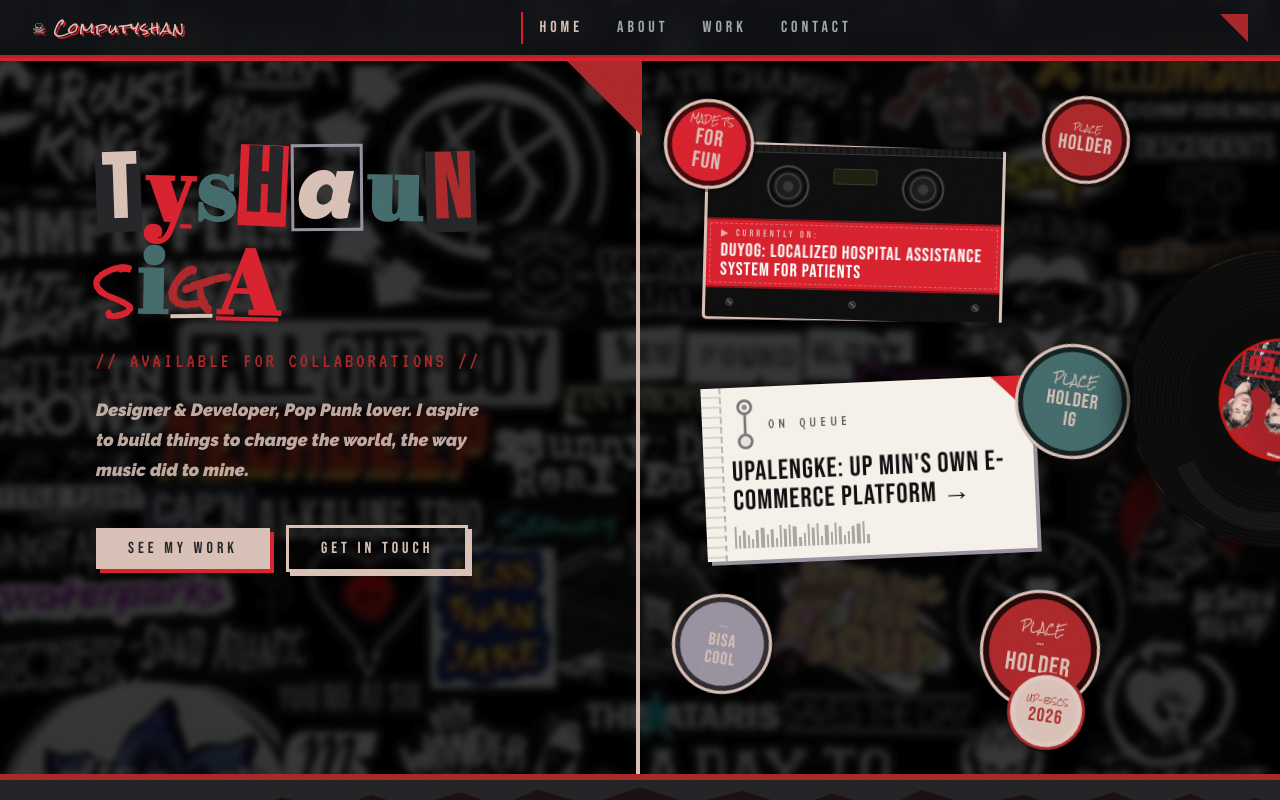
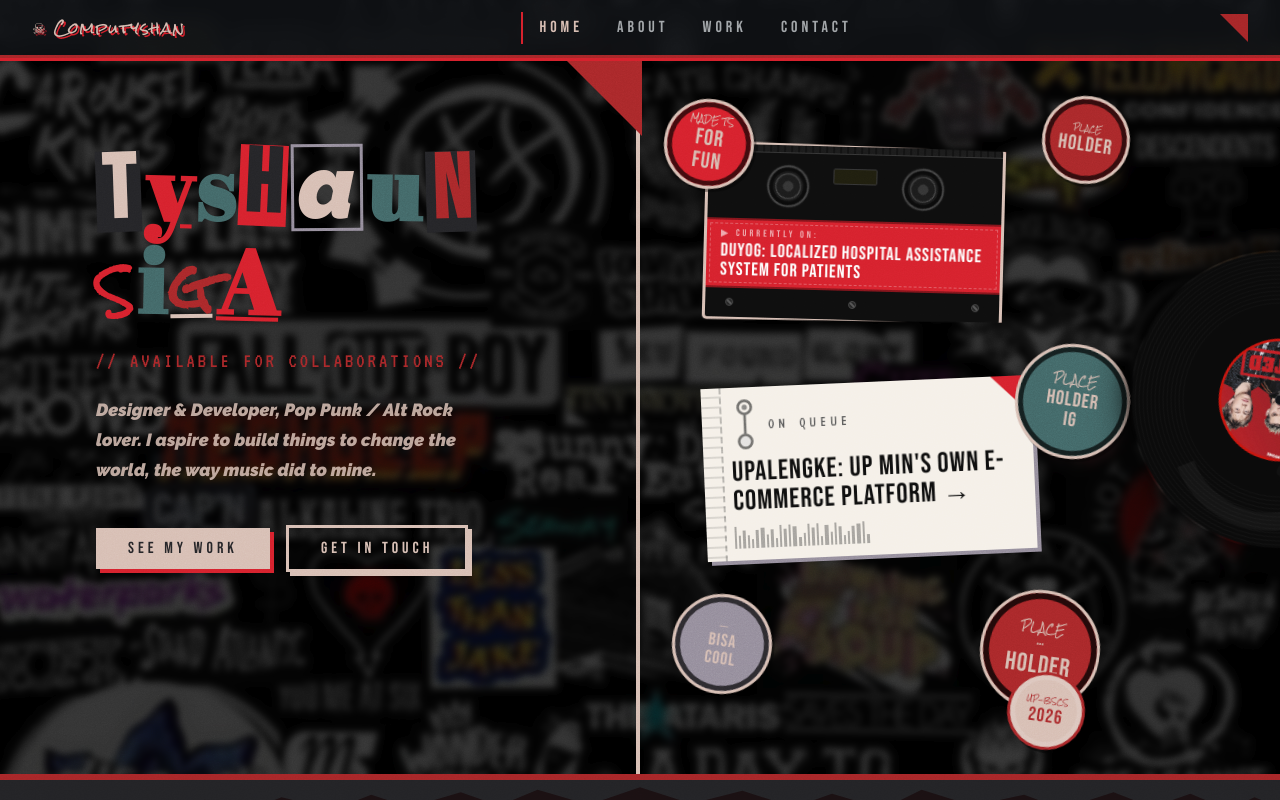
Before and after one commit to Computyshan/Sigga_Portfolio_2026, a website: page Computyshan.html in a window 1280 px wide. Shown: the top 800 px of the page. Drawn offline with Linux system fonts and the light colour scheme; files whose address does not match are found by name.

Commit message:
added new to desciption

```diff
--- a/Computyshan.html
+++ b/Computyshan.html
@@ -123,7 +123,7 @@
 </div>
 
     <span class="hero-eyebrow">// available for collaborations //</span>
-    <p class="hero-tagline">Designer &amp; Developer, Pop Punk lover. I aspire to build things to change the world, the way music did to mine.</p>
+    <p class="hero-tagline">Designer &amp; Developer, Pop Punk / Alt Rock lover. I aspire to build things to change the world, the way music did to mine.</p>
     <div class="hero-cta">
       <a href="#work" class="btn btn-stamp">See My Work</a>
       <a href="#contact" class="btn btn-outline">Get In Touch</a>
@@ -283,6 +283,7 @@
         </div>
       </div>
     </div>
+
     <!-- Placeholder cards for upcoming projects
     <div class="cards-grid" style="margin-top: 2rem;">
       <div class="proj-card reveal" style="transition-delay:0s">
@@ -314,6 +315,7 @@
       </div>
     </div>
     -->
+
   </div>
 </section>
 
```
